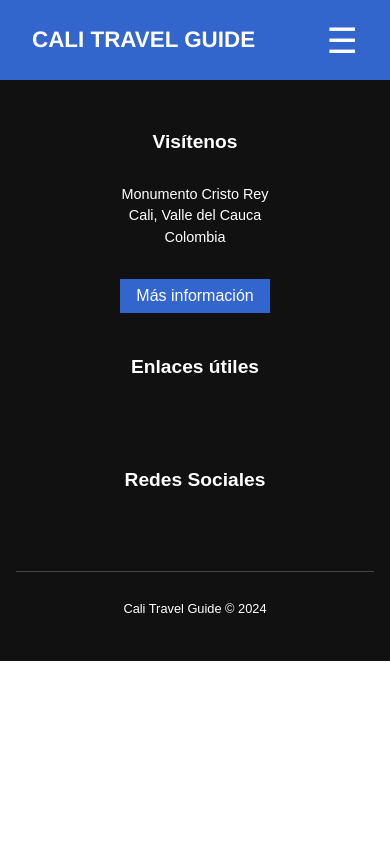
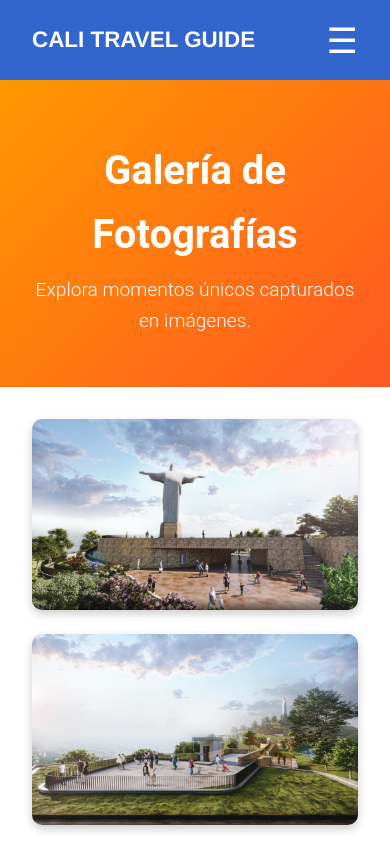
Before and after one commit to JuanTriana27/Cali-Travel-Guide, a React (Create React App) app: page /fotografias in a window 390 px wide. Shown: the top 844 px of the page. Built offline with nearby package versions, Linux system fonts and the light colour scheme.

Commit message:
Commit 15

```diff
--- a/src/App.js
+++ b/src/App.js
@@ -4,6 +4,7 @@ import Navbar from './components/Navbar/navbar.jsx';
 import Home from './pages/Home/home.jsx';
 import Footer from './components/Footer/footer.jsx';
 import Historia from './pages/Historia/historia.jsx'; // Asegúrate de tener esta página creada
+import Fotografias from './pages/Fotografias/fotografias.jsx'; // Asegúrate de tener esta página creada
 
 function App() {
   return (
@@ -13,6 +14,7 @@ function App() {
         <Routes>
           <Route path="/" element={<Home />} />
           <Route path="/historia" element={<Historia />} />
+          <Route path="/fotografias" element={<Fotografias />} />
         </Routes>
         <Footer /> {/* Agregamos el componente del footer */}
       </div>
--- /dev/null
+++ b/src/pages/Fotografias/fotografias.css
@@ -0,0 +1,119 @@
+/* Estructura General */
+.fotografias {
+    font-family: 'Roboto', sans-serif;
+    color: #333;
+    line-height: 1.6;
+    padding: 0;
+    margin: 0;
+    animation: fadeIn 1.5s ease-in-out;
+}
+
+/* Encabezado */
+.fotografiasHeader {
+    background: linear-gradient(135deg, #ff9800, #ff5722);
+    color: white;
+    text-align: center;
+    padding: 2rem;
+    animation: slideDown 1.2s ease-in-out;
+}
+
+.fotografiasTitle {
+    font-size: 2.5rem;
+    margin-bottom: 0.5rem;
+    animation: fadeInTitle 1.5s ease forwards;
+}
+
+.fotografiasSubtitle {
+    font-size: 1.2rem;
+    font-weight: 300;
+    margin-top: 0;
+    animation: fadeInSubtitle 2s ease forwards;
+}
+
+/* Galería */
+.galeria {
+    display: grid;
+    grid-template-columns: repeat(auto-fit, minmax(250px, 1fr));
+    gap: 1.5rem;
+    padding: 2rem;
+    animation: fadeIn 1.5s ease-in-out;
+}
+
+.galeriaItem {
+    position: relative;
+    overflow: hidden;
+    border-radius: 10px;
+    box-shadow: 0 4px 10px rgba(0, 0, 0, 0.2);
+    transition: transform 0.3s ease, box-shadow 0.3s ease;
+}
+
+.galeriaItem:hover {
+    transform: scale(1.05);
+    box-shadow: 0 6px 15px rgba(0, 0, 0, 0.4);
+}
+
+.galeriaImage {
+    width: 100%;
+    height: 100%;
+    object-fit: cover;
+    transition: transform 0.3s ease;
+}
+
+.galeriaImage:hover {
+    transform: scale(1.1);
+    filter: brightness(0.9);
+}
+
+/* Animaciones */
+@keyframes fadeIn {
+    from {
+        opacity: 0;
+    }
+
+    to {
+        opacity: 1;
+    }
+}
+
+@keyframes slideDown {
+    from {
+        transform: translateY(-50px);
+        opacity: 0;
+    }
+
+    to {
+        transform: translateY(0);
+        opacity: 1;
+    }
+}
+
+@keyframes fadeInTitle {
+    from {
+        opacity: 0;
+        transform: translateY(-20px);
+    }
+
+    to {
+        opacity: 1;
+        transform: translateY(0);
+    }
+}
+
+@keyframes fadeInSubtitle {
+    from {
+        opacity: 0;
+        transform: translateY(10px);
+    }
+
+    to {
+        opacity: 1;
+        transform: translateY(0);
+    }
+}
+
+/* Responsivo */
+@media (max-width: 768px) {
+    .galeria {
+        grid-template-columns: repeat(auto-fit, minmax(200px, 1fr));
+    }
+}
--- /dev/null
+++ b/src/pages/Fotografias/fotografias.jsx
@@ -0,0 +1,47 @@
+import React from 'react';
+import '../../pages/Fotografias/fotografias.css'; // Asegúrate de que el archivo CSS esté enlazado correctamente
+
+// Importa las imágenes
+import image1 from '../../assets/imagenes/Image1.jpg';
+import image2 from '../../assets/imagenes/Image2.jpg';
+import image3 from '../../assets/imagenes/Image3.jpg';
+import image4 from '../../assets/imagenes/Image4.jpg';
+import image5 from '../../assets/imagenes/Image5.jpg';
+import image6 from '../../assets/imagenes/Image6.jpg';
+
+const Fotografias = () => {
+    // Array de imágenes con las importaciones
+    const images = [
+        { src: image1, alt: 'Foto 1' },
+        { src: image2, alt: 'Foto 2' },
+        { src: image3, alt: 'Foto 3' },
+        { src: image4, alt: 'Foto 4' },
+        { src: image5, alt: 'Foto 5' },
+        { src: image6, alt: 'Foto 6' },
+    ];
+
+    return (
+        <div className="fotografias">
+            <header className="fotografiasHeader">
+                <h1 className="fotografiasTitle">Galería de Fotografías</h1>
+                <p className="fotografiasSubtitle">
+                    Explora momentos únicos capturados en imágenes.
+                </p>
+            </header>
+
+            <section className="galeria">
+                {images.map((image, index) => (
+                    <div key={index} className="galeriaItem">
+                        <img
+                            src={image.src}
+                            alt={image.alt}
+                            className="galeriaImage"
+                        />
+                    </div>
+                ))}
+            </section>
+        </div>
+    );
+};
+
+export default Fotografias;
--- a/src/pages/Historia/historia.css
+++ b/src/pages/Historia/historia.css
@@ -5,6 +5,7 @@
   line-height: 1.6;
   padding: 0;
   margin: 0;
+  animation: fadeIn 1.5s ease-in-out;
 }
 
 /* Encabezado */
@@ -13,17 +14,20 @@
   color: white;
   text-align: center;
   padding: 2rem;
+  animation: slideDown 1.2s ease-in-out;
 }
 
 .historiaTitle {
   font-size: 2.5rem;
   margin-bottom: 0.5rem;
+  animation: fadeInTitle 1.5s ease forwards;
 }
 
 .historiaSubtitle {
   font-size: 1.2rem;
   font-weight: 300;
   margin-top: 0;
+  animation: fadeInSubtitle 2s ease forwards;
 }
 
 /* Contenido principal */
@@ -45,11 +49,18 @@
   max-width: 600px;
   border-radius: 10px;
   box-shadow: 0 4px 10px rgba(0, 0, 0, 0.2);
+  transition: transform 0.3s ease, box-shadow 0.3s ease;
+}
+
+.historiaImage:hover {
+  transform: scale(1.05);
+  box-shadow: 0 6px 15px rgba(0, 0, 0, 0.4);
 }
 
 .historiaText {
   flex: 1;
   max-width: 600px;
+  animation: fadeInText 1.5s ease-in-out;
 }
 
 .historiaText h2 {
@@ -67,11 +78,13 @@
   background-color: #f5f5f5;
   padding: 2rem;
   text-align: center;
+  animation: fadeIn 1.5s ease-in-out;
 }
 
 .historiaTimeline h2 {
   font-size: 1.8rem;
   margin-bottom: 1rem;
+  animation: slideUp 1s ease forwards;
 }
 
 .timeline {
@@ -86,6 +99,7 @@
   margin-bottom: 1rem;
   position: relative;
   padding-left: 2.5rem;
+  animation: fadeInItem 1.5s ease;
 }
 
 .timeline li::before {
@@ -113,6 +127,7 @@
   padding: 1rem;
   font-size: 0.9rem;
   margin-top: 2rem;
+  animation: fadeIn 2s ease;
 }
 
 /* Solo en dispositivos móviles */
@@ -129,3 +144,86 @@
     flex: 1 1 100%;
   }
 }
+
+/* Animaciones */
+@keyframes fadeIn {
+  from {
+    opacity: 0;
+  }
+
+  to {
+    opacity: 1;
+  }
+}
+
+@keyframes slideDown {
+  from {
+    transform: translateY(-50px);
+    opacity: 0;
+  }
+
+  to {
+    transform: translateY(0);
+    opacity: 1;
+  }
+}
+
+@keyframes fadeInTitle {
+  from {
+    opacity: 0;
+    transform: translateY(-20px);
+  }
+
+  to {
+    opacity: 1;
+    transform: translateY(0);
+  }
+}
+
+@keyframes fadeInSubtitle {
+  from {
+    opacity: 0;
+    transform: translateY(10px);
+  }
+
+  to {
+    opacity: 1;
+    transform: translateY(0);
+  }
+}
+
+@keyframes fadeInText {
+  from {
+    opacity: 0;
+    transform: translateX(-20px);
+  }
+
+  to {
+    opacity: 1;
+    transform: translateX(0);
+  }
+}
+
+@keyframes slideUp {
+  from {
+    transform: translateY(50px);
+    opacity: 0;
+  }
+
+  to {
+    transform: translateY(0);
+    opacity: 1;
+  }
+}
+
+@keyframes fadeInItem {
+  from {
+    opacity: 0;
+    transform: translateX(-20px);
+  }
+
+  to {
+    opacity: 1;
+    transform: translateX(0);
+  }
+}
--- a/src/pages/Home/home.jsx
+++ b/src/pages/Home/home.jsx
@@ -6,7 +6,7 @@ const Home = () => (
   <div className="home">
     <Card title="RECORRIDO" subtitle="Explora" />
     <Card title="HISTORIA" subtitle="Conoce" link="/historia" />
-    <Card title="FOTOGRAFÍAS" subtitle="Mira" />
+    <Card title="FOTOGRAFÍAS" subtitle="Mira" link="fotografias" />
   </div>
 );
 
```
Also changed, not shown: src/pages/Home/home.css (line endings or trailing spaces).
